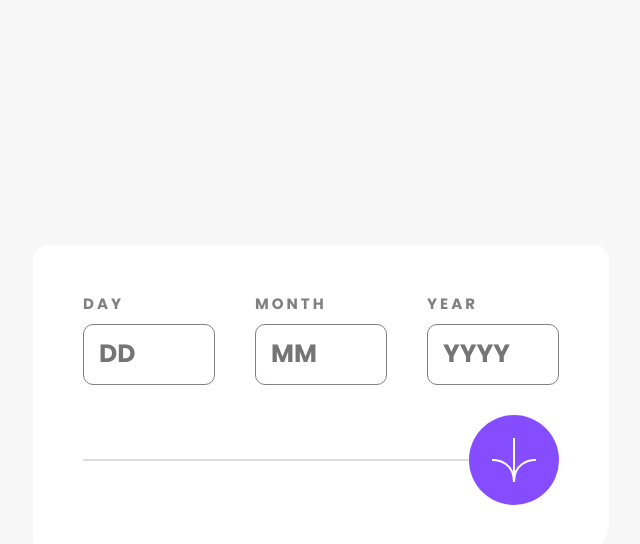
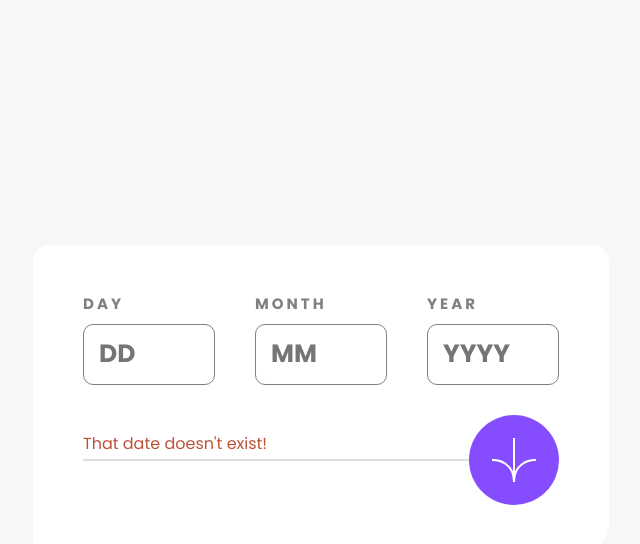
Before and after one commit to YanochkaLz/age-calculator, a React (Create React App) app: page / in a window 1280 px wide. Both pictures are taken after a click on the element 640 px from the left and 459 px from the top of the page. Shown: the top 544 px of the page, without its empty margins (319-959 px from the left). Built offline with nearby package versions, Linux system fonts and the light colour scheme.

Commit message:
Adding full validation

```diff
--- a/src/components/CustomInput.js
+++ b/src/components/CustomInput.js
@@ -1,6 +1,6 @@
 import React, { useEffect, useState } from 'react'
 
-const CustomInput = ({ label = 'DAY', placeholder = 'DD', setData }) => {
+const CustomInput = ({ label = 'DAY', placeholder = 'DD', setData, setError }) => {
     const [value, setValue] = useState('');
     const [mistake, setMistake] = useState(false)
     const req = /[0-9]/;
@@ -14,32 +14,42 @@ const CustomInput = ({ label = 'DAY', placeholder = 'DD', setData }) => {
             case 'DAY':
                 if (!(val.length === 2 && val[0].match(req) && val[1].match(req) && val < 32 && val > 0)) {
                     setMistake('Must be a valid day')
+                    setError(true);
                     return;
                 }
+                setError(false);
                 setMistake(false)
-                setData(prev => ({...prev, day: val}));
+                setData(prev => ({ ...prev, day: val }));
                 break;
             case 'MONTH':
                 if (!(val.length === 2 && val[0].match(req) && val[1].match(req) && val < 13 && val > 0)) {
                     setMistake('Must be a valid month')
+                    setError(true);
                     return;
                 }
+                setError(false);
                 setMistake(false)
-                setData(prev => ({...prev, month: val}))
+                setData(prev => ({ ...prev, month: val }))
                 break;
             case 'YEAR':
                 if (!(val.length === 4)) {
                     setMistake('Must be a valid year')
+                    setError(true);
                     return;
                 }
+                setError(false);
                 const now = new Date();
                 let y = now.getFullYear();
                 if (!(y + 1 > val)) {
                     setMistake('Must be a valid year')
+                    setError(true);
                     return;
                 }
+                setError(false);
                 setMistake(false)
-                setData(prev => ({...prev, year: val}))
+                setData(prev => ({ ...prev, year: val }))
+                break;
+            default:
                 break;
         }
 
--- a/src/components/InputFields.js
+++ b/src/components/InputFields.js
@@ -10,6 +10,8 @@ const InputFields = () => {
     year: ''
   })
 
+  const [error, setError] = useState(false)
+
   function checkDate(str) {
     str = str.split('.').reverse();
     let cur = new Date();
@@ -19,16 +21,23 @@ const InputFields = () => {
   }
 
   const handleSubmit = () => {
-    console.log(checkDate(`${data.day}.${data.month}.${data.year}`))
+    if(!checkDate(`${data.day}.${data.month}.${data.year}`) || error === true || !data.day.length || !data.month.length || !data.year.length) {
+      setError(true);
+      return;
+    }
+    setError(false);
+
+
   }
 
   return (
     <div >
       <div className='input-fields'>
-        <CustomInput setData={setData} placeholder='DD' label='DAY' />
-        <CustomInput setData={setData} placeholder='MM' label='MONTH' />
-        <CustomInput setData={setData} placeholder='YYYY' label='YEAR' />
+        <CustomInput setError={setError} setData={setData} placeholder='DD' label='DAY' />
+        <CustomInput setError={setError} setData={setData} placeholder='MM' label='MONTH' />
+        <CustomInput setError={setError} setData={setData} placeholder='YYYY' label='YEAR' />
       </div>
+      {error && <p className='common-error'>That date doesn't exist!</p>}
       <div onClick={handleSubmit} className='input-btn'>
         <div className='grey-line'></div>
         <div className='submit-btn'>
--- a/src/styles/App.css
+++ b/src/styles/App.css
@@ -111,3 +111,11 @@
 .submit-btn:hover img{
     transform: translateY(10px);
 }
+
+.common-error {
+    position: absolute;
+    color: rgb(188, 83, 57);
+    margin-top: 50px;
+    font-family: Poppins-Regular;
+    font-size: 16px;
+}
```
